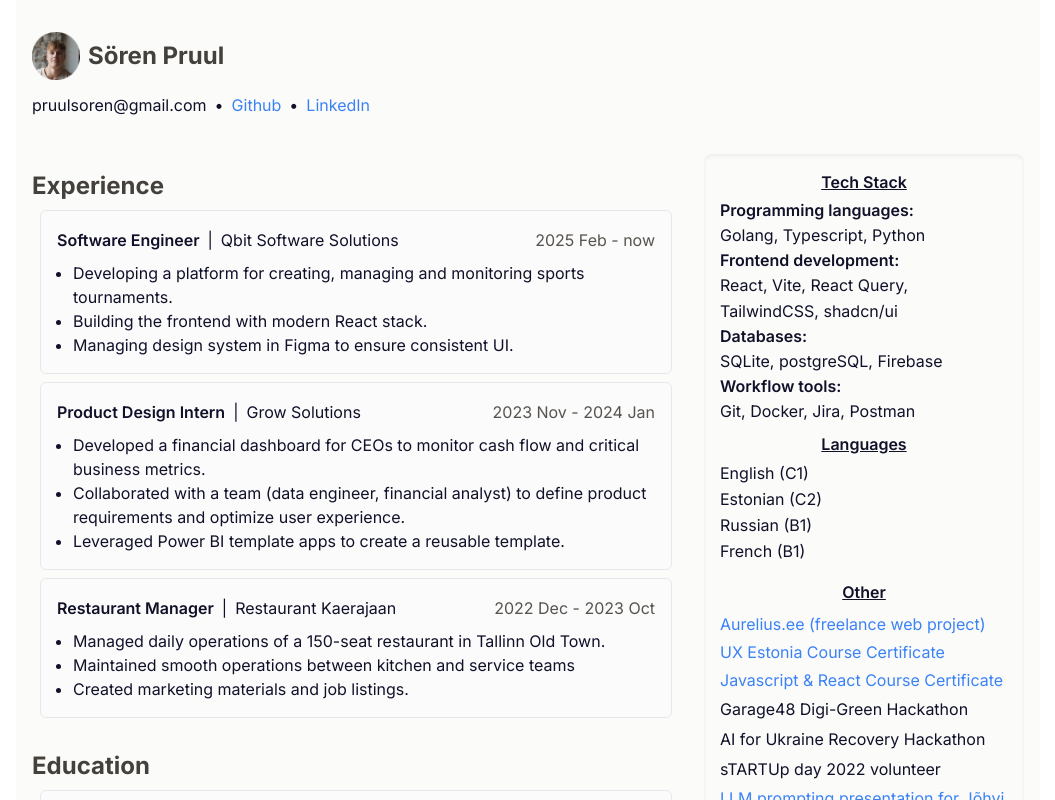
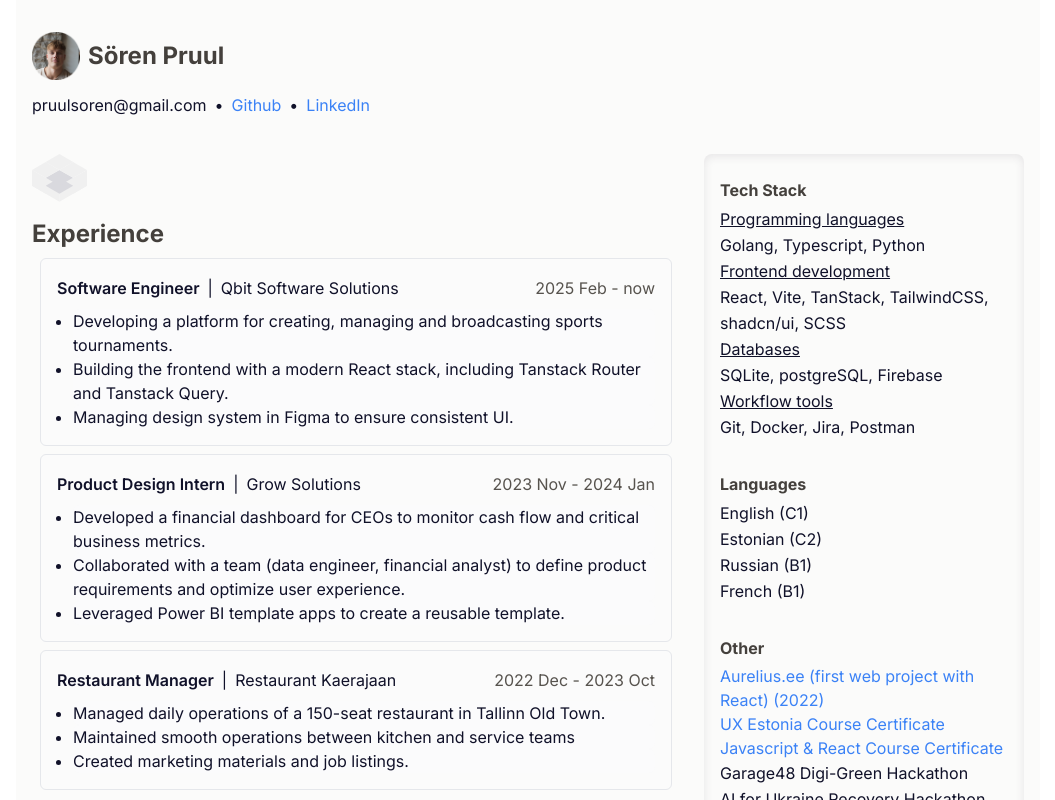
Before and after one commit to s9rka/resume, a React (Vite) app: page /#/ in a window 1280 px wide. Shown: the top 800 px of the page, without its empty margins (112-1167 px from the left). Built offline with nearby package versions, Linux system fonts and the light colour scheme.

Commit message:
small refinements

```diff
--- a/src/CV.jsx
+++ b/src/CV.jsx
@@ -5,6 +5,8 @@ import Education from "./components/education/Education";
 import { useParams } from "react-router-dom";
 import { useEffect } from "react";
 import { useTranslation } from "react-i18next";
+import watermark from "./assets/watermark.svg";
+
 
 const CV = () => {
   const { t, i18n } = useTranslation();
@@ -18,6 +20,8 @@ const CV = () => {
 
   return (
     <Layout>
+            <img src={watermark} alt="watermark" className="h-12" />
+
       <Experience />
       <Education />
     </Layout>
--- a/src/components/education/Education.jsx
+++ b/src/components/education/Education.jsx
@@ -22,6 +22,7 @@ export const Education = () => {
             <li className="bullet">
               {t("Collaborating in teams on large-scale development projects.")}
             </li>
+            <li className="bullet">Speaking in <a href="https://pohjarannik.postimees.ee/8141784/kratikonverents-johvi-gumnaasiumis">events</a> about using LLMs in learning.</li>
           </ul>
         </li>
         <li>
@@ -45,7 +46,7 @@ export const Education = () => {
               >
                 {t("article on Wise Interventions (in Estonian)")}
               </a>{" "}
-              {t("for general public.")}
+              {t("for general audience.")}
             </li>
             <li className="bullet">
               <a
--- a/src/components/experience/Experience.jsx
+++ b/src/components/experience/Experience.jsx
@@ -23,11 +23,11 @@ const WorkExperience = () => {
           <ul className="pl-4">
             <li className="bullet">
               {t(
-                "Developing a platform for creating, managing and monitoring sports tournaments."
+                "Developing a platform for creating, managing and broadcasting sports tournaments."
               )}
             </li>
             <li className="bullet">
-              {t("Building the frontend with modern React stack.")}
+              {t("Building the frontend with a modern React stack, including Tanstack Router and Tanstack Query.")}
             </li>
             <li className="bullet">
               {t("Managing design system in Figma to ensure consistent UI.")}
--- a/src/layout/Layout.jsx
+++ b/src/layout/Layout.jsx
@@ -8,6 +8,7 @@ const Layout = ({ children }) => {
     <div className="bg-stone-50/80 w-full mx-auto p-2 sm:max-w-5xl sm:p-4">
       <NavBar />
       <div className="flex flex-col lg:flex-row gap-6 mt-4">
+
         <main className="flex-1 order-1 lg:order-1">{children}</main>
 
         <aside className="w-full lg:w-80 h-fit order-2 lg:order-2 shadow-sidebar rounded-lg p-4 pb">
@@ -16,7 +17,7 @@ const Layout = ({ children }) => {
       </div>
 
       <footer className="flex items-center justify-center my-12">
-        <img src={watermark} alt="watermark" />
+
       </footer>
     </div>
   );
--- a/src/layout/NavBar.jsx
+++ b/src/layout/NavBar.jsx
@@ -10,7 +10,7 @@ const NavBar = () => {
       </div>
 
       <div className="py-1 flex flex-wrap flex-row md:items-center md:justify-center gap-2">
-        <p>pruulsoren@gmail.com</p>•
+        <p className="">pruulsoren@gmail.com</p>•
         <a href="github.com/s9rka" target="_blank">
           Github
         </a>
--- a/src/layout/SideBar.tsx
+++ b/src/layout/SideBar.tsx
@@ -5,34 +5,34 @@ const SideBarContent = () => {
   const { t } = useTranslation();
 
   return (
-    <div>
-      <section className="py-">
-        <h3 className="text-center underline pb-1">{t("Tech Stack")}</h3>
-        <strong>{t("Programming languages")}:</strong>
-        <p>Golang, Typescript, Python</p>
+    <div className="space-y-8 py-2">
+      <section className="">
+        <h3 className="pb-1 font-bold text-stone-700">{t("Tech Stack")}</h3>
+        <p className="underline">{t("Programming languages")}</p>
+        <p className="">Golang, Typescript, Python</p>
 
-        <strong>{t("Frontend development")}:</strong>
-        <p>React, Vite, React Query, TailwindCSS, shadcn/ui</p>
+        <p className="underline">{t("Frontend development")}</p>
+        <p className="">React, Vite, TanStack, TailwindCSS, shadcn/ui, SCSS</p>
 
-        <strong>{t("Databases")}:</strong>
-        <p>SQLite, postgreSQL, Firebase</p>
+        <p className="underline">{t("Databases")}</p>
+        <p className="">SQLite, postgreSQL, Firebase</p>
 
-        <strong>{t("Workflow tools")}:</strong>
-        <p>Git, Docker, Jira, Postman</p>
+        <p className="underline">{t("Workflow tools")}</p>
+        <p className="">Git, Docker, Jira, Postman</p>
       </section>
 
-      <section className="py-2">
-        <h3 className="text-center underline pb-1">{t("Languages")}</h3>
+      <section className="">
+        <h3 className="pb-1 font-bold text-stone-700">{t("Languages")}</h3>
         <p>{t("English")} (C1)</p>
         <p>{t("Estonian")} (C2)</p>
         <p>{t("Russian")} (B1)</p>
         <p>{t("French")} (B1)</p>
       </section>
 
-      <section className="py-2 flex flex-col gap-1">
-        <h3 className="text-center underline pb-1">{t("Other")}</h3>
-        <a href="https://aurelius.ee" target="_blank">
-          Aurelius.ee ({t("freelance web project")})
+      <section className="flex flex-col ">
+        <h3 className="pb-1 font-bold text-stone-700">{t("Other")}</h3>
+        <a className="py-0 my-0" href="https://aurelius.ee" target="_blank">
+          Aurelius.ee ({t("first web project with React")}) (2022)
         </a>
         <a
           href="https://drive.google.com/file/d/1Y7B7tqQmATf0uZpyBqW9X7heWnm8ER8e/view"
--- a/src/locales/et/translation.json
+++ b/src/locales/et/translation.json
@@ -37,7 +37,7 @@
     "Psychology": "Psühholoogia",
     "Behavioural Economics": "Käitumisökonoomika",
     "Developing a platform for creating, managing and monitoring sports tournaments.": "Arendame Eesti Lauatennise Liidule veebilehte ja platvormi võistluste läbi viimiseks ja jälgimiseks.",
-    "Building the frontend with modern React stack.": "Minu töö on ehitada Reactil põhinev kasutajaliides kasutades modernseid frontend tehnoloogiaid nagu Tanstack Query ja Tanstack Router.",
+    "Building the frontend with a modern React stack, including Tanstack Router and Tanstack Query.": "Minu töö on ehitada Reactil põhinev kasutajaliides kasutades modernseid frontend tehnoloogiaid nagu Tanstack Query ja Tanstack Router.",
     "Managing design system in Figma to ensure consistent UI.": "Figmas disainisüsteemi loomine ja haldamine ühtlase stiili tagamiseks.",
     "Developed a financial dashboard for CEOs to monitor cash flow and critical business metrics.": "Arendasime toote firma juhtidele ja finantsinimestele rahavoo ja muude oluliste ärinäitajate jälgimiseks.",
     "Collaborated with a team (data engineer, financial analyst) to define product requirements and optimize user experience.": "Koostöös andmeinseneri ja finantsanalüütikuga määrasime toote nõuded ja optimeerisime kasutajakogemuse.",
--- a/tailwind.config.js
+++ b/tailwind.config.js
@@ -17,7 +17,7 @@ export default {
         almost_black: "#101129"
       },
       boxShadow: {
-        'sidebar': 'inset 0px 2px 4px 0px rgba(0, 0, 0, 0.06)'
+        'sidebar': 'inset 0px 2px 8px .5px rgba(54, 46, 73, 0.1)'
       }
     },
   },
```
